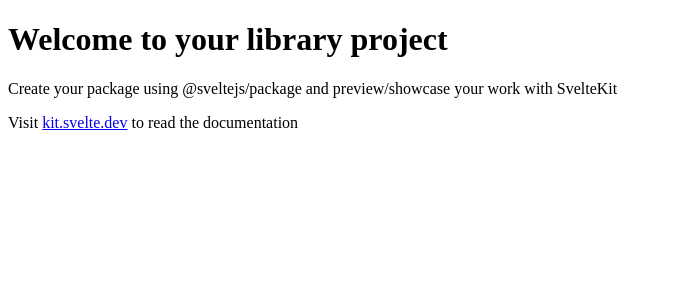
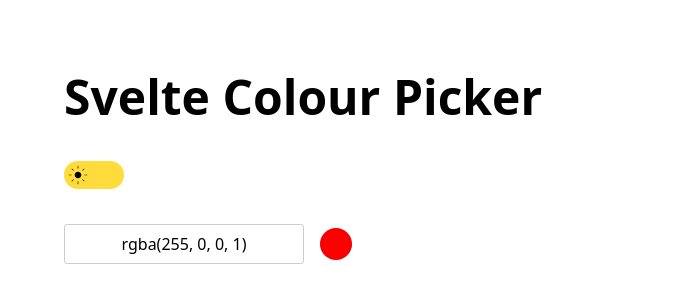
Before and after one commit to cooolbros/svelte-colourpicker, a SvelteKit app: page / in a window 1280 px wide. Shown: the top 302 px of the page, without its empty margins (0-673 px from the left). Built offline with nearby package versions, Linux system fonts and the light colour scheme.

Commit message:
Add demo

```diff
--- /dev/null
+++ b/src/app.css
@@ -0,0 +1,19 @@
+* {
+    margin: 0;
+    padding: 0;
+    box-sizing: border-box;
+    transition: 100ms;
+}
+
+body {
+    font-family: system-ui, -apple-system, BlinkMacSystemFont, "Segoe UI", Roboto, Oxygen, Ubuntu, Cantarell, "Open Sans", "Helvetica Neue", sans-serif;
+    padding: 4rem;
+    background: var(--background);
+    transition: 150ms !important;
+
+    --background: #ffffff;
+}
+
+body[data-theme="dark"] {
+    --background: #000000;
+}
--- a/src/routes/+page.svelte
+++ b/src/routes/+page.svelte
@@ -1,3 +1,85 @@
-<h1>Welcome to your library project</h1>
-<p>Create your package using @sveltejs/package and preview/showcase your work with SvelteKit</p>
-<p>Visit <a href="https://kit.svelte.dev">kit.svelte.dev</a> to read the documentation</p>
+<script lang="ts">
+    import { browser } from "$app/environment"
+    import { ColourPicker } from "$lib"
+    import { onDestroy, onMount } from "svelte"
+    import "../app.css"
+    import ThemeToggle from "./ThemeToggle.svelte"
+
+    let theme: "light" | "dark" = "light"
+
+    let media: MediaQueryList
+
+    let value = "rgba(255, 0, 0, 1)"
+
+    onMount(() => {
+        media = matchMedia("(prefers-color-scheme: dark)")
+        theme = media.matches ? "dark" : "light"
+        media.addEventListener("change", change)
+    })
+
+    onDestroy(() => {
+        media?.removeEventListener("change", change)
+    })
+
+    function change(e: MediaQueryListEvent) {
+        theme = e.matches ? "dark" : "light"
+    }
+
+    $: theme && setTheme()
+
+    function setTheme() {
+        if (browser) {
+            document.body.dataset.theme = theme
+        }
+    }
+</script>
+
+<svelte:head>
+    <title>Svelte Colour Picker</title>
+</svelte:head>
+
+<h1>Svelte Colour Picker</h1>
+
+<div class="theme-toggle">
+    <ThemeToggle bind:theme />
+</div>
+
+<div class="demo">
+    <div class="label">{value}</div>
+    <ColourPicker bind:value />
+</div>
+
+<style>
+    h1 {
+        font-size: 3rem;
+        color: #000000;
+        margin-bottom: 2rem;
+    }
+
+    :global([data-theme="dark"]) h1 {
+        color: #ffffff;
+    }
+
+    .theme-toggle {
+        margin-bottom: 2rem;
+    }
+
+    .demo {
+        display: flex;
+        align-items: center;
+        gap: 1rem;
+    }
+
+    .demo .label {
+        text-align: center;
+        width: 15rem;
+        padding: 0.5rem 0;
+        border: 1px solid rgba(0, 0, 0, 0.2);
+        border-radius: 3px;
+    }
+
+    :global([data-theme="dark"]) .demo .label {
+        color: #ffffff;
+        border: 1px solid rgba(255, 255, 255, 0.2);
+    }
+</style>
--- /dev/null
+++ b/src/routes/ThemeToggle.svelte
@@ -0,0 +1,54 @@
+<script lang="ts">
+    export let theme: "light" | "dark"
+</script>
+
+<button
+    class="container"
+    style:--background={theme == "light" ? "rgb(255, 220, 60)" : "rgb(25, 80, 150)"}
+    on:click={() => (theme = theme == "light" ? "dark" : "light")}
+    on:mouseup|stopPropagation
+>
+    <div class="switch" style:--translate={theme == "light" ? "0px" : "32px"}>
+        {#if theme == "light"}
+            <!-- https://fonts.google.com/icons?selected=Material%20Symbols%20Outlined%3Alight_mode%3AFILL%401%3Bwght%40100%3BGRAD%400%3Bopsz%4024 -->
+            <svg xmlns="http://www.w3.org/2000/svg" height={24} width={24} fill="#000000">
+                <path
+                    d="M12 15.7q-1.55 0-2.625-1.075T8.3 12q0-1.55 1.075-2.625T12 8.3q1.55 0 2.625 1.075T15.7 12q0 1.55-1.075 2.625T12 15.7ZM2 12.35q-.15 0-.25-.1t-.1-.25q0-.15.1-.25t.25-.1h2.65q.15 0 .25.1T5 12q0 .15-.1.25t-.25.1Zm17.35 0q-.15 0-.25-.1T19 12q0-.15.1-.25t.25-.1H22q.15 0 .25.1t.1.25q0 .15-.1.25t-.25.1ZM12 5q-.15 0-.25-.1t-.1-.25V2q0-.15.1-.25t.25-.1q.15 0 .25.1t.1.25v2.65q0 .15-.1.25T12 5Zm0 17.35q-.15 0-.25-.1t-.1-.25v-2.65q0-.15.1-.25T12 19q.15 0 .25.1t.1.25V22q0 .15-.1.25t-.25.1ZM6.575 7.025l-1.55-1.5q-.1-.1-.1-.238 0-.137.1-.262.125-.125.25-.125t.25.125L7.05 6.55q.125.125.125.25t-.1.25q-.125.125-.25.112-.125-.012-.25-.137Zm11.9 11.95L16.95 17.45q-.125-.125-.125-.25t.125-.25q.1-.125.225-.113.125.013.25.138l1.55 1.5q.1.1.1.237 0 .138-.1.263-.125.125-.25.125t-.25-.125ZM16.95 7.05q-.125-.1-.113-.225.013-.125.138-.25l1.5-1.55q.1-.1.237-.1.138 0 .263.1.125.125.125.25t-.125.25L17.45 7.05q-.125.125-.25.125t-.25-.125ZM5.025 18.975q-.125-.125-.125-.25t.125-.25L6.55 16.95q.125-.125.25-.125t.25.125q.1.075.088.213-.013.137-.113.262l-1.5 1.55q-.125.125-.25.125t-.25-.125Z"
+                />
+            </svg>
+        {:else}
+            <!-- https://fonts.google.com/icons?selected=Material%20Symbols%20Outlined%3Adark_mode%3AFILL%401%3Bwght%40400%3BGRAD%400%3Bopsz%4024 -->
+            <svg xmlns="http://www.w3.org/2000/svg" height={24} width={24} fill="#ffffff">
+                <path
+                    d="M12.075 19.7q-3.2 0-5.45-2.25T4.375 12q0-2.825 1.787-4.938Q7.95 4.95 10.625 4.425q-.35.7-.55 1.475-.2.775-.2 1.6 0 2.8 1.95 4.75 1.95 1.95 4.75 1.95.825 0 1.6-.2.775-.2 1.45-.55-.5 2.675-2.613 4.463Q14.9 19.7 12.075 19.7Z"
+                />
+            </svg>
+        {/if}
+    </div>
+</button>
+
+<style>
+    .container {
+        text-align: left;
+        width: 3.5rem;
+        height: 1.5rem;
+        padding: 2px;
+        background: var(--background);
+        border: none;
+        border-radius: calc((1.5rem + 4px) / 2);
+        outline: none;
+        box-sizing: content-box;
+    }
+
+    .switch {
+        width: 1.5rem;
+        height: 1.5rem;
+        display: inline-block;
+        transform: translate(var(--translate));
+        transition: 100ms ease-in-out;
+    }
+
+    .switch svg {
+        transform: scale(0.9);
+    }
+</style>
```
